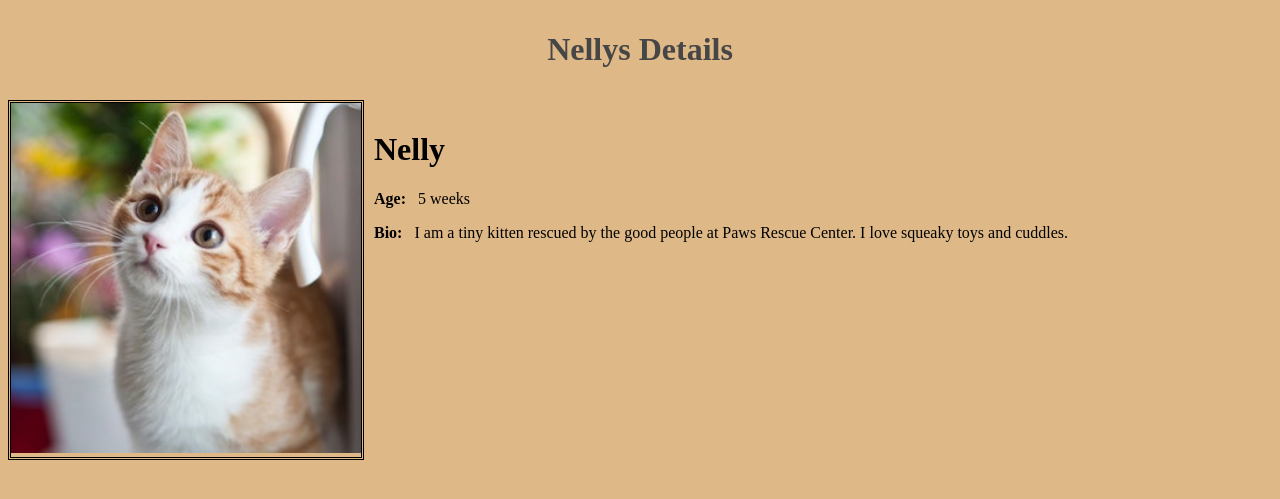
After one commit to davidjnevin/flask_educative, a Flask app: page /details/1 in a window 1280 px wide. The commit adds this page. Shown: the top 499 px of the page. Run offline with Flask 3, Linux system fonts and the light colour scheme.

Commit message:
Add template inheritance and pets details

```diff
--- a/app.py
+++ b/app.py
@@ -1,14 +1,20 @@
-from flask import Flask, render_template
+from flask import Flask, abort, render_template
 
 app = Flask(__name__)
 
 """Information regarding the Pets in the System."""
 pets = [
-            {"id": 1, "name": "Nelly", "age": "5 weeks", "bio": "I am a tiny kitten rescued by the good people at Paws Rescue Center. I love squeaky toys and cuddles."},
-            {"id": 2, "name": "Yuki", "age": "8 months", "bio": "I am a handsome gentle-cat. I like to dress up in bow ties."},
-            {"id": 3, "name": "Basker", "age": "1 year", "bio": "I love barking. But, I love my friends more."},
-            {"id": 4, "name": "Mr. Furrkins", "age": "5 years", "bio": "Probably napping."},
-        ]
+    {
+        "id": 1,
+        "name": "Nelly",
+        "age": "5 weeks",
+        "bio": "I am a tiny kitten rescued by the good people at Paws Rescue Center. I love squeaky toys and cuddles.",
+    },
+    {"id": 2, "name": "Yuki", "age": "8 months", "bio": "I am a handsome gentle-cat. I like to dress up in bow ties."},
+    {"id": 3, "name": "Basker", "age": "1 year", "bio": "I love barking. But, I love my friends more."},
+    {"id": 4, "name": "Mr. Furrkins", "age": "5 years", "bio": "Probably napping."},
+]
+
 
 @app.route("/")
 def homepage():
@@ -20,14 +26,12 @@ def about():
     return render_template("about.html")
 
 
-@app.route("/<myname>")
-def greetings(myname):
-    return f"Hello, {myname}!"
-
-
-@app.route("/square/<int:number>")
-def square(number):
-    return f"The square of {str(number)} is {str(number**2)}!"
+@app.route("/details/<int:pet_id>")
+def pet_details(pet_id):
+    pet = next ((pet for pet in pets if pet["id"] == pet_id), None)
+    if pet is None:
+        abort(404, description="No pets found with that id")
+    return render_template("details.html", pet=pet)
 
 
 if __name__ == "__main__":
--- a/templates/base.html
+++ b/templates/base.html
@@ -1,21 +1,16 @@
 <!DOCTYPE html>
 <html lang="en">
 <head>
+	<meta charset="utf-8">
+    <title>{% block title %} {% endblock %} - Paws Rescue Center</title>
     <link rel="stylesheet" href="{{url_for('static', filename='style.css')}}" />
-
-  <title>{% block title %}<!-- Placeholder for Title -->{% endblock %} - Jinja Demo</title>
-
-    {% block head %}
-    <!-- Placeholder for Other Imports -->
-    {% endblock %}
-
 </head>
 <body>
-    <div id="content">
+<h1 id="title"><center>{% block header %} {% endblock %}</center></h1>
+    <div id='content'>
         {% block content %}
         <!-- Placeholder for Page Content -->
         {% endblock %}
     </div>
-    <div id="footer"> Copyright © 2023 All Rights Reserved </div>
 </body>
 </html>
--- /dev/null
+++ b/templates/details.html
@@ -0,0 +1,22 @@
+{% extends "base.html" %}
+
+{% block title %}
+{{pet["name"]}}'s Details
+{% endblock %}
+
+{% block header %}
+{{pet["name"]}}s Details
+{% endblock %}
+
+{% block content %}
+	<div id="detals">
+<div style="float:left; border-style:double;">
+        <img src= "{{url_for('static', filename = pet["id"]|string+".jpg")}}" height="350" >
+    </div>
+    <div style="float:left; margin:10px;">
+        <h1 class="title">{{ pet["name"] }}</h1>
+        <p><b>Age: &nbsp;</b> {{pet["age"]}}</p>
+        <p><b>Bio: &nbsp;</b> {{pet["bio"]}}</p>
+    </div>
+    </div>
+{% endblock %}
```
Also changed, not shown: templates/home.html (+10 -8 lines).
